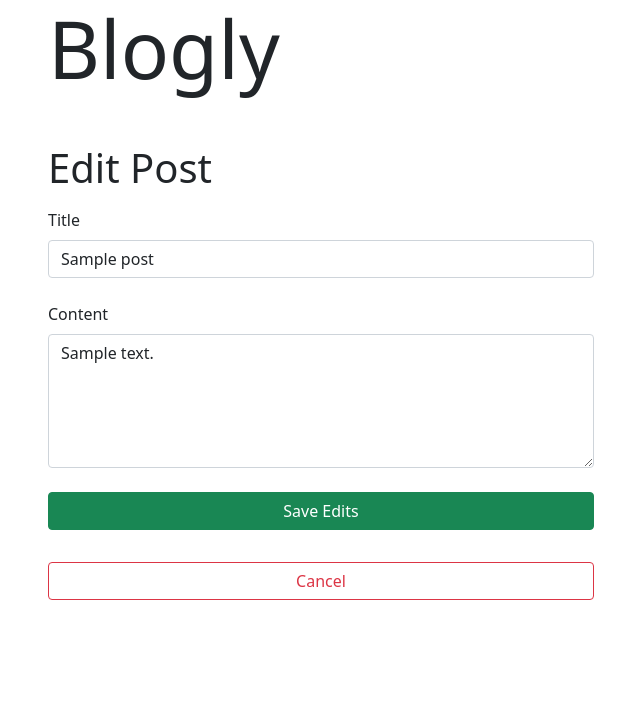
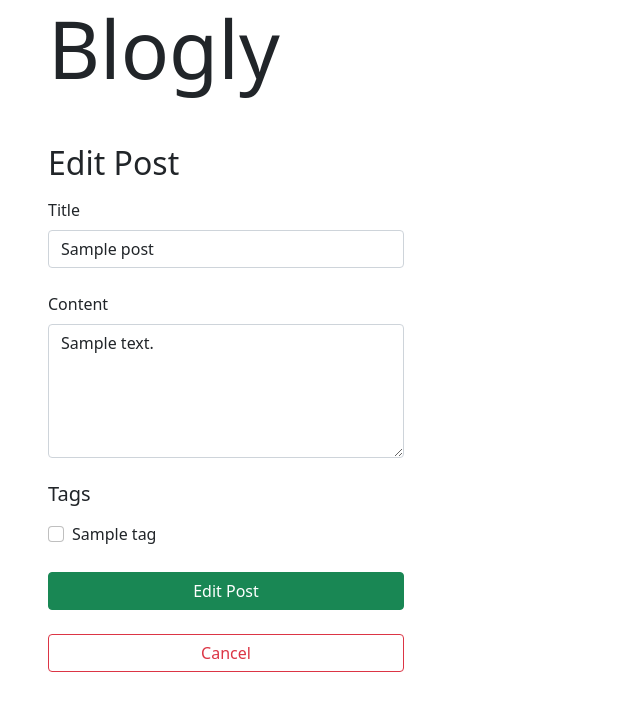
Before and after one commit to nicholasDWinters/blogly-2, a Flask app: page /posts/1/edit in a window 1280 px wide. Shown: the top 711 px of the page, without its empty margins (34-674 px from the left). Run offline with Flask 2, Linux system fonts and the light colour scheme; tables that the repository leaves empty hold one stand-in row (values such as "Sample post").

Commit message:
finished updating routes for tags, and styling

```diff
--- a/app.py
+++ b/app.py
@@ -101,7 +101,8 @@ def delete_user(user_id):
 def add_post(user_id):
     '''show form to add a post'''
     user = User.query.get_or_404(user_id)
-    return render_template('postForm.html', user = user)
+    tags = Tag.query.all()
+    return render_template('postForm.html', user = user, tags = tags)
 
 
 @app.route('/users/<int:user_id>/posts/new', methods=['POST'])
@@ -110,8 +111,14 @@ def create_post(user_id):
     user = User.query.get_or_404(user_id)
     title = request.form['title']
     content = request.form['content']
+    tags = request.form.getlist('tag')
 
     post = Post(title=title, content=content, user = user)
+
+    for tag in tags:
+        tagObj = Tag.query.filter_by(name=tag).all()
+        post.tags.append(tagObj[0])
+
     db.session.add(post)
     db.session.commit()
     flash('Created new post!', 'success')
@@ -130,8 +137,9 @@ def edit_post(post_id):
     '''render the post edit form'''
     post = Post.query.get_or_404(post_id)
     user = User.query.get_or_404(post.user_id)
+    tags = Tag.query.all()
 
-    return render_template('editPost.html', post = post, user = user)
+    return render_template('editPost.html', post = post, user = user, tags = tags)
 
 
 @app.route('/posts/<int:post_id>/edit', methods=['POST'])
@@ -140,6 +148,11 @@ def save_edits(post_id):
     post = Post.query.get_or_404(post_id)
     post.title = request.form['title']
     post.content = request.form['content']
+    tags = request.form.getlist('tag')
+    post.tags = []
+    for tag in tags:
+        tagObj = Tag.query.filter_by(name=tag).all()
+        post.tags.append(tagObj[0])
 
     db.session.add(post)
     db.session.commit()
@@ -149,13 +162,16 @@ def save_edits(post_id):
 @app.route('/posts/<int:post_id>/delete', methods=['POST'])
 def delete_post(post_id):
     '''route to delete specified post from db'''
-    post = Post.query.get_or_404(post_id)
-    user_id = post.user_id
-    Post.query.filter_by(id = post_id).delete()
+    try:
+        post = Post.query.get_or_404(post_id)
+        db.session.delete(post)
+        db.session.commit()
+        flash('Successfully deleted post!', 'success')
+        return redirect('/')
+    except:
+        flash('Unable to delete post!', 'error')
+        return redirect(url_for('.show_post', post_id=post_id))
 
-    db.session.commit()
-    flash('Deleted post!', 'error')
-    return redirect(url_for('.show_user', user_id = user_id))
 
 
 @app.route('/tags')
--- a/models.py
+++ b/models.py
@@ -53,7 +53,7 @@ class Tag(db.Model):
     id = db.Column(db.Integer, primary_key=True)
     name = db.Column(db.String(30), nullable = False, unique = True)
 
-    posts = db.relationship('Post', secondary='post_tags', cascade='all, delete', backref='tags')
+    posts = db.relationship('Post', secondary='post_tags', backref='tags')
 
 
 
--- a/static/app.css
+++ b/static/app.css
@@ -31,3 +31,7 @@ hr {
     padding: 10px 0 10px 20px;
 
 }
+
+.pill {
+    padding: 10px;
+}
--- a/templates/create.html
+++ b/templates/create.html
@@ -5,7 +5,7 @@
 {%block content%}
 <h2 class="mt-5">Create a User</h2>
 <div class="row mt-3">
-    <div class="col-6 d-grid gap-2">
+    <div class="col-4 d-grid gap-2">
 
         <form class="d-grid gap-2" action="/users/new" method="post">
             <div class="mb-3">
--- a/templates/edit.html
+++ b/templates/edit.html
@@ -5,7 +5,7 @@
 {%block content%}
 <h2 class="mt-5">Edit {{user.full_name()}}</h2>
 <div class="row mt-3">
-    <div class="col-6 d-grid gap-2">
+    <div class="col-4 d-grid gap-2">
 
         <form class="d-grid gap-2" action="/users/{{user.id}}/edit" method="post">
             <div class="mb-3">
--- a/templates/editPost.html
+++ b/templates/editPost.html
@@ -3,26 +3,33 @@
 {%block title%} Edit Post {% endblock %}
 
 {%block content%}
-<h1 class="mt-5">Edit Post</h1>
+<h2 class="mt-5">Edit Post</h2>
 <div class="row mt-3">
-    <div class="col-6 d-grid gap-2">
+    <div class="col-4 d-grid gap-2">
 
         <form class="d-grid gap-2" action="/posts/{{post.id}}/edit" method="post">
             <div class="mb-3">
                 <label class="form-label" for="title">Title</label>
-                <input class="form-control" type="text" name="title" id="first_name" value="{{post.title}}">
+                <input class="form-control" type="text" name="title" id="title" value="{{post.title}}">
             </div>
             <div class="mb-3">
                 <label class="form-label" for="content">Content</label>
-                <textarea class="form-control" type="text" rows="5" name="content"
-                    id="content">{{post.content}}</textarea>
+                <textarea name="content" class="form-control" id="content" rows="5">{{post.content}}</textarea>
             </div>
+            <h5>Tags</h5>
+            {%for tag in tags%}
+            <div class="form-check form-check-inline">
+                <input class="form-check-input" type="checkbox" value="{{tag.name}}" name="tag" id="tag">
+                <label class="form-check-label" for="tag">
+                    {{tag.name}}
+                </label>
+            </div>
+            {%endfor%}
+            <button class="btn btn-success mt-3" type="submit">Edit Post</button>
+        </form>
+        <a href="/users/{{user.id}}" class="btn btn-outline-danger mt-3">Cancel</a>
+    </div>
 
-
-            <button class="btn btn-success" type="submit">Save Edits</button>
-        </form>
-        <a href="/users/{{user.id}}" class="btn btn-outline-danger mt-4">Cancel</a>
-    </div>
 </div>
 
 
--- a/templates/home.html
+++ b/templates/home.html
@@ -11,7 +11,10 @@
             <h4 class="mt-3">{{post.title}}</h4>
             <h6>{{post.content}}</h6>
             <p> <i>Post by {{post.user.full_name()}} on {{post.created_at}}</i></p>
-
+            <h6>Tags</h6>
+            {%for tag in post.tags%}
+            <span class="badge bg-success pill">{{tag.name}}</span>
+            {%endfor%}
             <hr>
         </div>
     </div>
--- a/templates/index.html
+++ b/templates/index.html
@@ -6,7 +6,7 @@
 <h2 class="mt-5">Users</h2>
 <ul class="mt-3">
     {%for user in users%}
-    <li><a href="/users/{{user.id}}">{{user.full_name()}}</a></li>
+    <li><a class="noDecoration" href="/users/{{user.id}}">{{user.full_name()}}</a></li>
     {%endfor%}
 </ul>
 <div class="row">
@@ -15,6 +15,7 @@
         <a class="btn btn-success mt-3" href="/users/new">Create User</a>
 
 
+        <a href="/tags" class="btn btn-dark mt-3">Show All Tags</a>
         <a href="/" class="btn btn-primary mt-3">Back to Home</a>
 
     </div>
--- a/templates/tags.html
+++ b/templates/tags.html
@@ -6,7 +6,7 @@
 <h2 class="mt-5">Tags</h2>
 <ul class="mt-3">
     {%for tag in tags%}
-    <li><a href="/tags/{{tag.id}}">{{tag.name}}</a></li>
+    <li><a class="noDecoration" href="/tags/{{tag.id}}">{{tag.name}}</a></li>
     {%endfor%}
 </ul>
 <div class="row">
```
Also changed, not shown: templates/postForm.html (+12 -3 lines), templates/show.html (+9 -5 lines), templates/showPost.html (+12 -7 lines).
